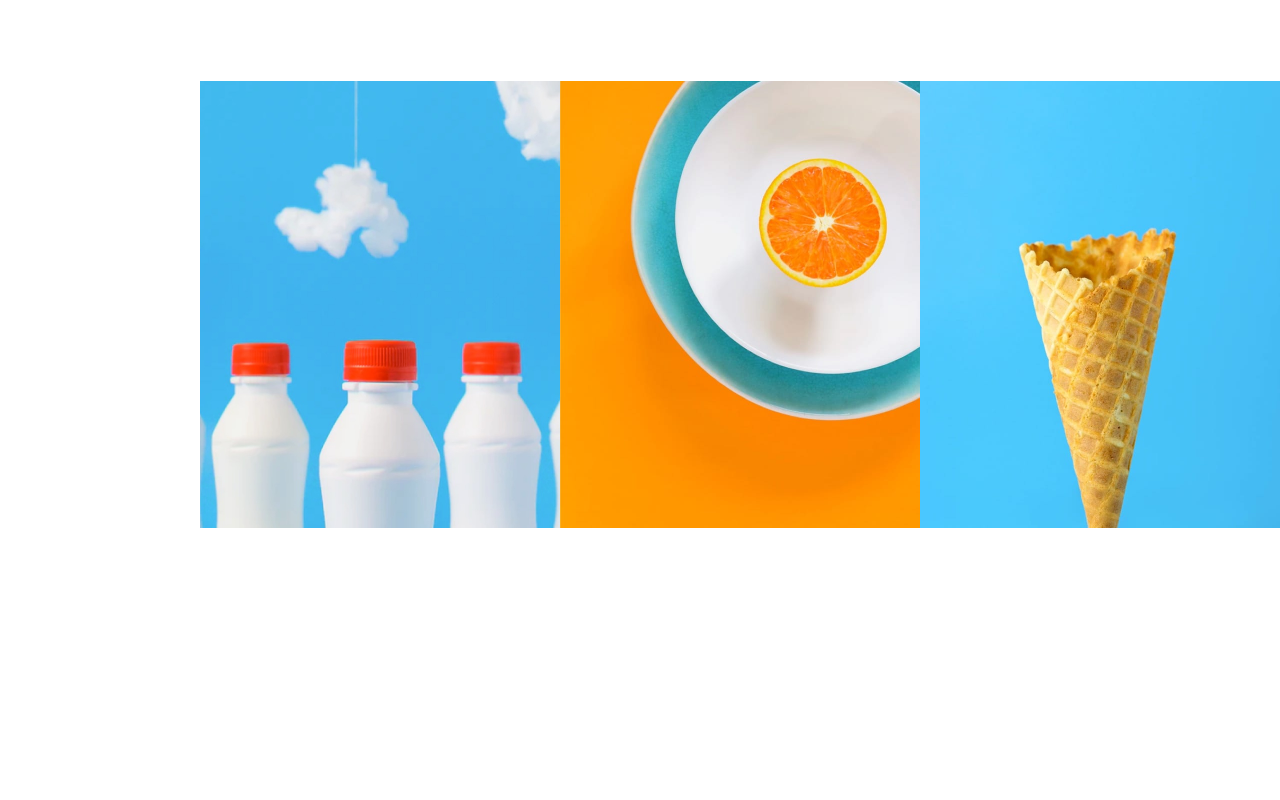
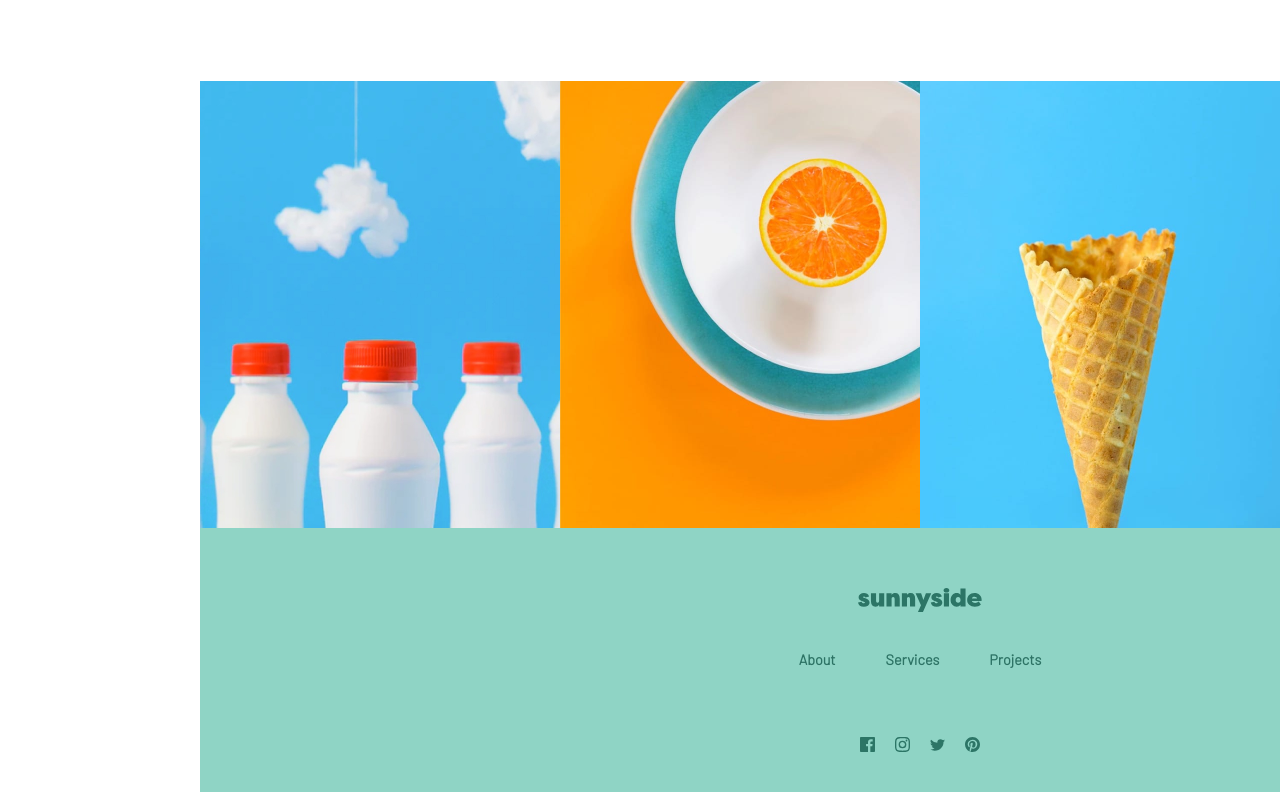
Before and after one commit to pietroballarin/sunnyside, a plain HTML site: page public/index.html in a window 1280 px wide. Shown: the part 2968-3768 px from the top of the page. Before the commit the page ends 3561 px from the top, so only its background shows below. Drawn offline with Linux system fonts and the light colour scheme.

Commit message:
main stuff desktop vers done

```diff
--- a/public/index.html
+++ b/public/index.html
@@ -104,18 +104,18 @@
       <img src="../images/image-gallery-sugarcubes.jpg"/>
     </section>
 
-    <footer>
-      <img/>
-      <div>
-        <h4></h4>
-        <h4></h4>
-        <h4></h4>
+    <footer id="footer">
+      <img src="../images/logo2.svg"/>
+      <div class="footer-links">
+        <h4>About</h4>
+        <h4>Services</h4>
+        <h4>Projects</h4>
       </div>
-      <div>
-        <img/>
-        <img/>
-        <img/>
-        <img/>
+      <div class="footer-icons">
+        <img src="../images/icon-facebook.svg" />
+        <img src="../images/icon-instagram.svg" />
+        <img src="../images/icon-twitter.svg" />
+        <img src="../images/icon-pinterest.svg" />
       </div>
     </footer>
 </body>
--- a/public/styles.css
+++ b/public/styles.css
@@ -214,3 +214,47 @@ header > nav > ul > li > a {
 #gallery > img {
     width: 360px;
 }
+
+#footer {
+    width: 1440px;
+    display: flex;
+	flex-direction: column;
+	flex-wrap: wrap;
+	justify-content: space-around;
+	align-items: center;
+    background-color: #8FD4C5;
+    ;
+}
+
+#footer > img {
+    padding-top: 60px;
+    padding-bottom: 20px;
+}
+
+.footer-links {
+    display: flex;
+	flex-direction: row;
+	flex-wrap: wrap;
+	justify-content: space-around;
+	align-items: center;
+    font-size: 0.9em;
+    font-family: 'Barlow', sans-serif;
+    color: #2D7365;
+}
+
+.footer-links > h4 {
+    padding: 0 25px 0 25px;
+}
+
+.footer-icons {
+    display: flex;
+	flex-direction: row;
+	flex-wrap: wrap;
+	justify-content: space-around;
+	align-items: center;
+}
+
+.footer-icons > img {
+    padding: 50px 10px 40px 10px;
+    width: 15px
+}
```
Also changed, not shown: images/icon-facebook.svg (added), images/icon-instagram.svg (added), images/icon-pinterest.svg (added), images/icon-twitter.svg (added), images/logo2.svg (added).
